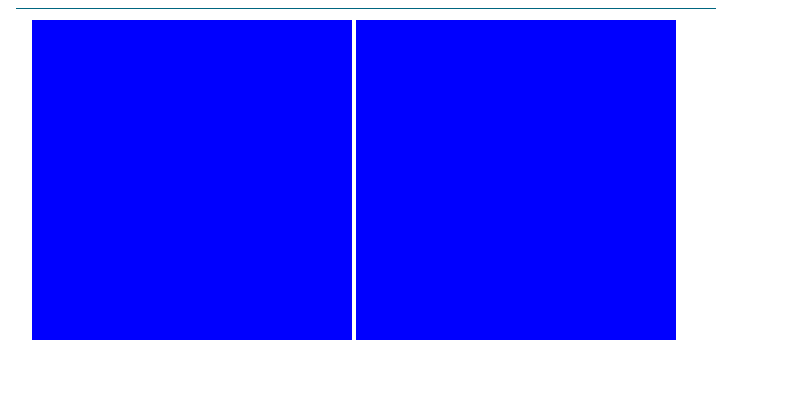
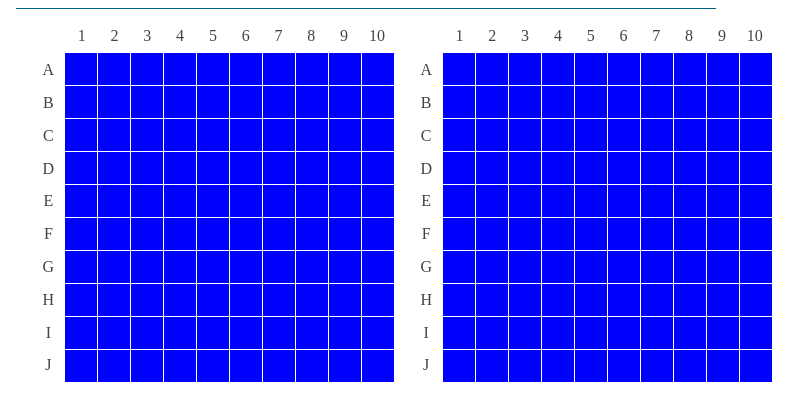
Before and after one commit to JacobGiordano/battleship, a website built with webpack: page src/template.html in a window 1280 px wide. Shown: the part 48-467 px from the top of the page, without its empty margins (274-1077 px from the left). Built offline with nearby package versions, Linux system fonts and the light colour scheme.

Commit message:
Add include-media in scss file & add game boards w/ minimal styling

```diff
--- a/src/css/styles.scss
+++ b/src/css/styles.scss
@@ -1,3 +1,5 @@
+@import "./node_modules/include-media/dist/_include-media.scss";
+
 :root {
   --very-light-gray: #e5e5e5;
   --light-gray: #cecece;
@@ -36,7 +38,16 @@ body {
 }
 
 main {
+  display: flex;
+  width: 100%;
   margin: 4.25rem 0 2.5rem;
+  justify-content: space-between;
+  align-items: center;
+  gap: 1rem;
+
+  @include media(">=phone", "<tablet") {
+    flex-direction: column;
+  }
 }
 
 button, input, textarea {
@@ -115,7 +126,42 @@ header {
 
 /* Gameboard */
 .board-wrapper {
-  display: inline-block;
+  display: inline-flex;
+
+  .x-labels {
+    display: flex;
+    width: 100%;
+    justify-content: center;
+    align-items: center;
+
+    .x-label {
+      width: 2.05rem;
+      height: 2.05rem;
+      text-align: center;
+      display: flex;
+      justify-content: center;
+      align-items: center;
+    }
+  }
+
+  .y-labels  {
+    display: flex;
+    width: 100%;
+    justify-content: center;
+    align-items: center;
+    flex-direction: column;
+    justify-content: flex-end;
+
+    .y-label {
+      width: 2.05rem;
+      height: 2.05rem;
+      text-align: center;
+      display: flex;
+      justify-content: center;
+      align-items: center;
+    }
+  }
+
   .gameboard {
     display: grid;
     width: 100%;
@@ -124,11 +170,31 @@ header {
     max-height: 700px;
     grid-template-columns: repeat(10, 2rem);
     grid-template-rows: repeat(10, 2rem);
+    gap: 1px;
 
     .board-square {
       background: blue;
       width: 100%;
       height: 100%;
+      cursor: pointer;
+      transition: all ease-in-out .1s;
+
+      &.ship-part:before {
+        content: "s";
+        display: flex;
+        color: white;
+        width: 100%;
+        height: 90%;
+        justify-content: center;
+        align-items: center;
+        font-size: 1.5rem;
+        font-weight: bold;
+        line-height: 1.5;
+      }
+
+      &:hover {
+        background: lightblue;
+      }
     }
   }
 }
--- a/src/template.html
+++ b/src/template.html
@@ -13,6 +13,31 @@
   </header>
   <main id="main" class="main">
     <div id="player-1-board-wrapper" class="player-1-board-wrapper board-wrapper">
+      <div id="y-labels" class="y-labels">
+        <div class="y-label">A</div>
+        <div class="y-label">B</div>
+        <div class="y-label">C</div>
+        <div class="y-label">D</div>
+        <div class="y-label">E</div>
+        <div class="y-label">F</div>
+        <div class="y-label">G</div>
+        <div class="y-label">H</div>
+        <div class="y-label">I</div>
+        <div class="y-label">J</div>
+      </div>
+      <div class="board-inner-wrapper">
+        <div id="x-labels" class="x-labels">
+          <div class="x-label">1</div>
+          <div class="x-label">2</div>
+          <div class="x-label">3</div>
+          <div class="x-label">4</div>
+          <div class="x-label">5</div>
+          <div class="x-label">6</div>
+          <div class="x-label">7</div>
+          <div class="x-label">8</div>
+          <div class="x-label">9</div>
+          <div class="x-label">10</div>
+        </div>
         <div id="player-1-board" class="player-1-board gameboard">
           <div class="board-square"></div>
           <div class="board-square"></div>
@@ -116,7 +141,33 @@
           <div class="board-square"></div>
         </div>
       </div>
+    </div>
     <div id="computer-board-wrapper" class="computer-board-wrapper board-wrapper">
+      <div id="y-labels" class="y-labels">
+        <div class="y-label">A</div>
+        <div class="y-label">B</div>
+        <div class="y-label">C</div>
+        <div class="y-label">D</div>
+        <div class="y-label">E</div>
+        <div class="y-label">F</div>
+        <div class="y-label">G</div>
+        <div class="y-label">H</div>
+        <div class="y-label">I</div>
+        <div class="y-label">J</div>
+      </div>
+      <div class="board-inner-wrapper">
+        <div id="x-labels" class="x-labels">
+          <div class="x-label">1</div>
+          <div class="x-label">2</div>
+          <div class="x-label">3</div>
+          <div class="x-label">4</div>
+          <div class="x-label">5</div>
+          <div class="x-label">6</div>
+          <div class="x-label">7</div>
+          <div class="x-label">8</div>
+          <div class="x-label">9</div>
+          <div class="x-label">10</div>
+        </div>
         <div id="computer-board" class="computer-board gameboard">
           <div class="board-square"></div>
           <div class="board-square"></div>
@@ -220,6 +271,7 @@
           <div class="board-square"></div>
         </div>
       </div>
+    </div>
   </main>
 </body>
 
```
Lines whose indentation alone changed are shown as unchanged.
